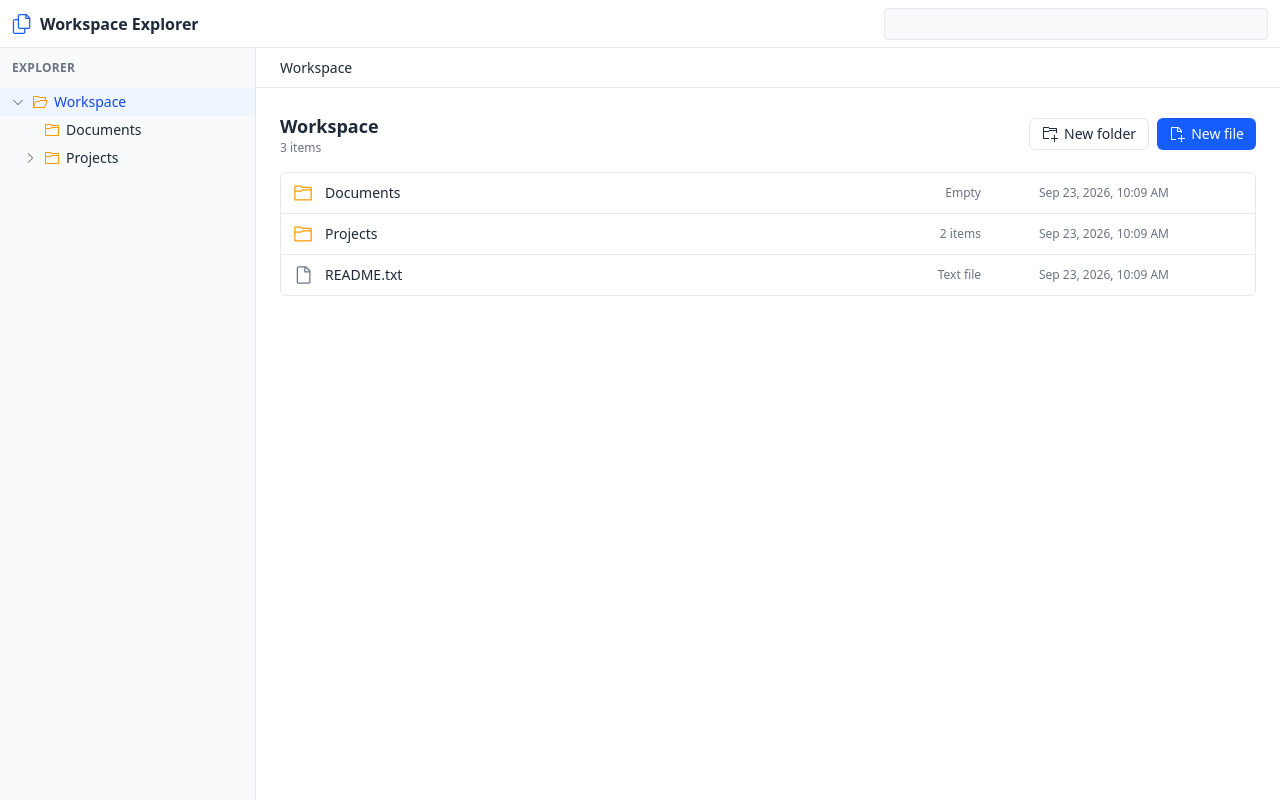
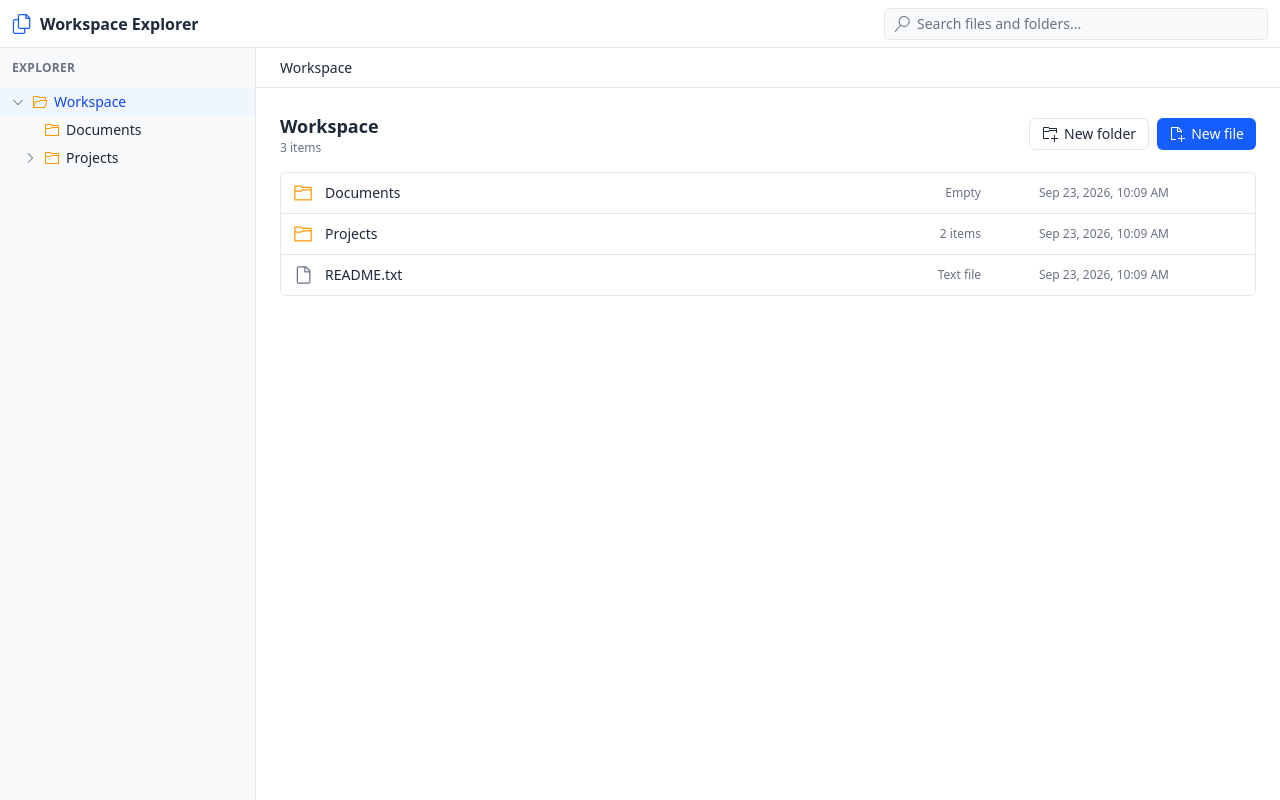
Before and after one commit to codershawon/mini-workspace-explorer, a Next.js app: page / in a window 1280 px wide. Built offline with nearby package versions, Linux system fonts and the light colour scheme.

Commit message:
feat: add search bar with highlighted results and keyboard navigation

```diff
--- a/src/app/page.tsx
+++ b/src/app/page.tsx
@@ -1,6 +1,7 @@
 import { AppShell } from "@/components/AppShell";
 import { UnsavedChangesDialog } from "@/components/editor/UnsavedChangesDialog";
 import { MainPanel } from "@/components/main/MainPanel";
+import { SearchBar } from "@/components/search/SearchBar";
 import { Sidebar } from "@/components/sidebar/Sidebar";
 import { WorkspaceProvider } from "@/context/WorkspaceContext";
 
@@ -9,7 +10,7 @@ export default function Home() {
     <WorkspaceProvider>
       <AppShell
         sidebar={<Sidebar />}
-        search={<div className="h-8 rounded border border-gray-200 bg-gray-50" />}
+        search={<SearchBar />}
       >
         <MainPanel />
       </AppShell>
--- /dev/null
+++ b/src/components/search/HighlightMatch.tsx
@@ -0,0 +1,36 @@
+import type { ReactNode } from "react";
+
+interface HighlightMatchProps {
+  text: string;
+  query: string;
+}
+
+// wraps every match of query inside text with <mark>
+export function HighlightMatch({ text, query }: HighlightMatchProps) {
+  const q = query.trim().toLowerCase();
+  if (!q) return <>{text}</>;
+
+  const lowerText = text.toLowerCase();
+  const parts: ReactNode[] = [];
+  let start = 0;
+  let index = lowerText.indexOf(q);
+
+  while (index !== -1) {
+    if (index > start) {
+      parts.push(text.slice(start, index));
+    }
+    parts.push(
+      <mark key={index} className="rounded-sm bg-amber-100 text-gray-800">
+        {text.slice(index, index + q.length)}
+      </mark>
+    );
+    start = index + q.length;
+    index = lowerText.indexOf(q, start);
+  }
+
+  if (start < text.length) {
+    parts.push(text.slice(start));
+  }
+
+  return <>{parts}</>;
+}
--- /dev/null
+++ b/src/components/search/SearchBar.tsx
@@ -0,0 +1,178 @@
+"use client";
+
+import { useEffect, useId, useMemo, useRef, useState, type KeyboardEvent } from "react";
+import { VscClose, VscFile, VscFolder, VscSearch } from "react-icons/vsc";
+import { useWorkspace } from "@/context/WorkspaceContext";
+import { ROOT_ID } from "@/lib/constants";
+import { getPath, searchItems } from "@/lib/workspace-utils";
+import type { WorkspaceItem } from "@/types/workspace";
+import { HighlightMatch } from "./HighlightMatch";
+
+export function SearchBar() {
+  const { state, selectFolder, openFile } = useWorkspace();
+  const [query, setQuery] = useState("");
+  const [isOpen, setIsOpen] = useState(false);
+  const [activeIndex, setActiveIndex] = useState(0);
+  const inputRef = useRef<HTMLInputElement>(null);
+  const listboxId = useId();
+
+  const results = useMemo(() => searchItems(state.items, query), [state.items, query]);
+  const trimmedQuery = query.trim();
+  const showDropdown = isOpen && trimmedQuery.length > 0;
+
+  // ctrl+k (cmd+k on mac) jumps to search from anywhere
+  useEffect(() => {
+    function handleShortcut(event: globalThis.KeyboardEvent) {
+      if ((event.ctrlKey || event.metaKey) && event.key.toLowerCase() === "k") {
+        event.preventDefault();
+        inputRef.current?.focus();
+        inputRef.current?.select();
+      }
+    }
+
+    window.addEventListener("keydown", handleShortcut);
+    return () => window.removeEventListener("keydown", handleShortcut);
+  }, []);
+
+  // keep the highlighted result in view when using arrow keys
+  useEffect(() => {
+    if (!showDropdown) return;
+    document.getElementById(`${listboxId}-${activeIndex}`)?.scrollIntoView({ block: "nearest" });
+  }, [activeIndex, showDropdown, listboxId]);
+
+  function goTo(item: WorkspaceItem) {
+    if (item.type === "folder") {
+      selectFolder(item.id);
+    } else {
+      openFile(item.id);
+    }
+    setQuery("");
+    setIsOpen(false);
+    inputRef.current?.blur();
+  }
+
+  function handleKeyDown(event: KeyboardEvent<HTMLInputElement>) {
+    if (event.key === "ArrowDown") {
+      event.preventDefault();
+      setIsOpen(true);
+      setActiveIndex((index) => (results.length === 0 ? 0 : Math.min(index + 1, results.length - 1)));
+    } else if (event.key === "ArrowUp") {
+      event.preventDefault();
+      setActiveIndex((index) => Math.max(index - 1, 0));
+    } else if (event.key === "Enter") {
+      const item = results[activeIndex];
+      if (showDropdown && item) {
+        event.preventDefault();
+        goTo(item);
+      }
+    } else if (event.key === "Escape") {
+      if (query) {
+        setQuery("");
+      } else {
+        inputRef.current?.blur();
+      }
+    }
+  }
+
+  return (
+    <div className="relative">
+      <VscSearch className="pointer-events-none absolute left-2.5 top-1/2 h-4 w-4 -translate-y-1/2 text-gray-500" />
+
+      <input
+        ref={inputRef}
+        type="text"
+        role="combobox"
+        aria-label="Search files and folders"
+        aria-expanded={showDropdown}
+        aria-controls={listboxId}
+        aria-autocomplete="list"
+        aria-activedescendant={
+          showDropdown && results.length > 0 ? `${listboxId}-${activeIndex}` : undefined
+        }
+        placeholder="Search files and folders..."
+        value={query}
+        onChange={(event) => {
+          setQuery(event.target.value);
+          setActiveIndex(0);
+          setIsOpen(true);
+        }}
+        onFocus={() => setIsOpen(true)}
+        onBlur={() => setIsOpen(false)}
+        onKeyDown={handleKeyDown}
+        autoComplete="off"
+        spellCheck={false}
+        className="h-8 w-full rounded-md border border-gray-200 bg-gray-50 pl-8 pr-8 text-sm text-gray-800 outline-none placeholder:text-gray-500 focus:border-blue-600 focus:bg-white focus:ring-2 focus:ring-blue-600/20"
+      />
+
+      {query && (
+        <button
+          type="button"
+          onMouseDown={(event) => event.preventDefault()}
+          onClick={() => {
+            setQuery("");
+            inputRef.current?.focus();
+          }}
+          className="absolute right-1.5 top-1/2 -translate-y-1/2 rounded p-0.5 text-gray-500 hover:bg-gray-100"
+          aria-label="Clear search"
+        >
+          <VscClose className="h-4 w-4" />
+        </button>
+      )}
+
+      {showDropdown && (
+        // preventDefault keeps focus in the input so clicking a result works
+        <div
+          onMouseDown={(event) => event.preventDefault()}
+          className="absolute right-0 top-full z-40 mt-1 w-full min-w-72 overflow-hidden rounded-md border border-gray-200 bg-white shadow-lg"
+        >
+          {results.length === 0 ? (
+            <p className="px-3 py-4 text-sm text-gray-500">
+              No results for &ldquo;{trimmedQuery}&rdquo;
+            </p>
+          ) : (
+            <>
+              <p className="border-b border-gray-200 px-3 py-1.5 text-xs text-gray-500">
+                {results.length} {results.length === 1 ? "result" : "results"}
+              </p>
+
+              <ul id={listboxId} role="listbox" className="max-h-80 overflow-y-auto py-1">
+                {results.map((item, index) => {
+                  const isActive = index === activeIndex;
+                  const location = getPath(state.items, item.parentId ?? ROOT_ID)
+                    .map((pathItem) => pathItem.name)
+                    .join(" / ");
+
+                  return (
+                    <li
+                      key={item.id}
+                      id={`${listboxId}-${index}`}
+                      role="option"
+                      aria-selected={isActive}
+                      onClick={() => goTo(item)}
+                      onMouseEnter={() => setActiveIndex(index)}
+                      className={`flex cursor-pointer items-center gap-2 px-3 py-2 text-sm ${
+                        isActive ? "bg-blue-50" : ""
+                      }`}
+                    >
+                      {item.type === "folder" ? (
+                        <VscFolder className="h-4 w-4 shrink-0 text-amber-500" />
+                      ) : (
+                        <VscFile className="h-4 w-4 shrink-0 text-gray-500" />
+                      )}
+                      <div className="min-w-0">
+                        <p className="truncate text-gray-800">
+                          <HighlightMatch text={item.name} query={trimmedQuery} />
+                        </p>
+                        <p className="truncate text-xs text-gray-500">{location}</p>
+                      </div>
+                    </li>
+                  );
+                })}
+              </ul>
+            </>
+          )}
+        </div>
+      )}
+    </div>
+  );
+}
```
